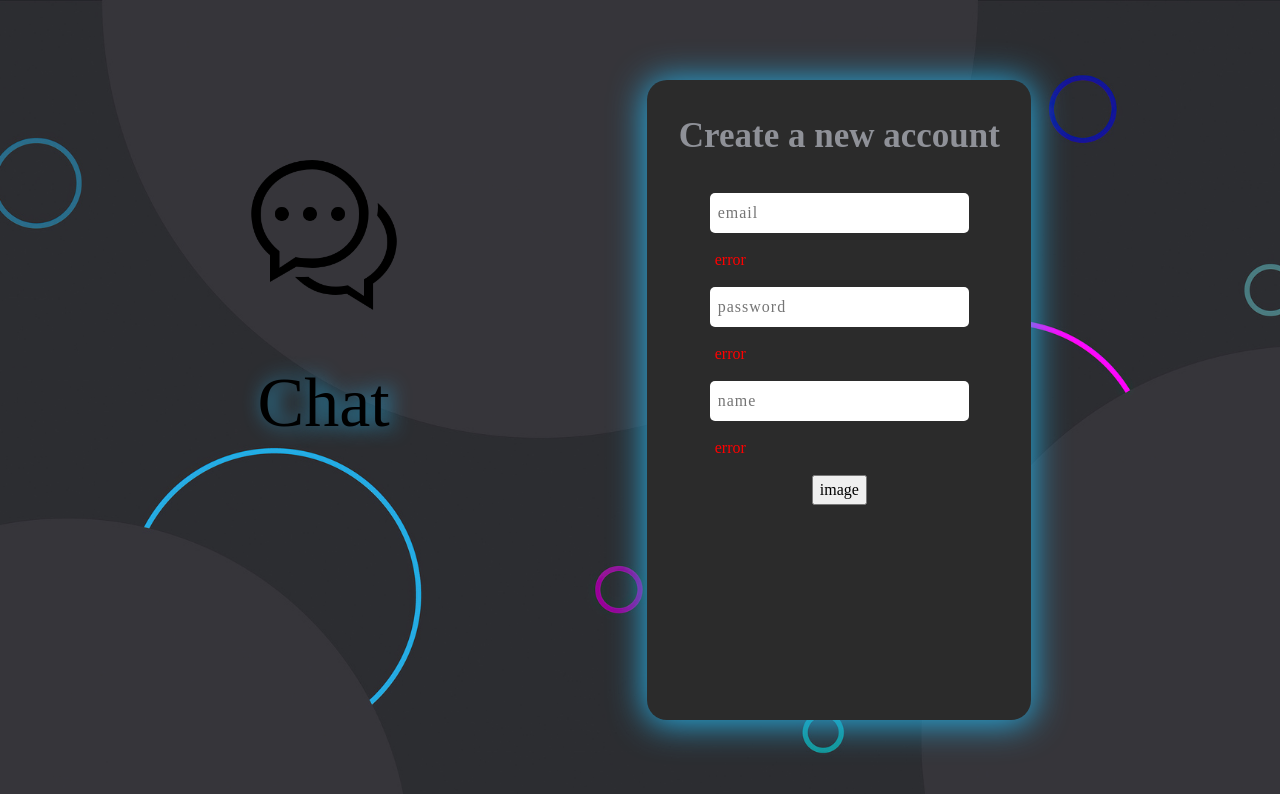
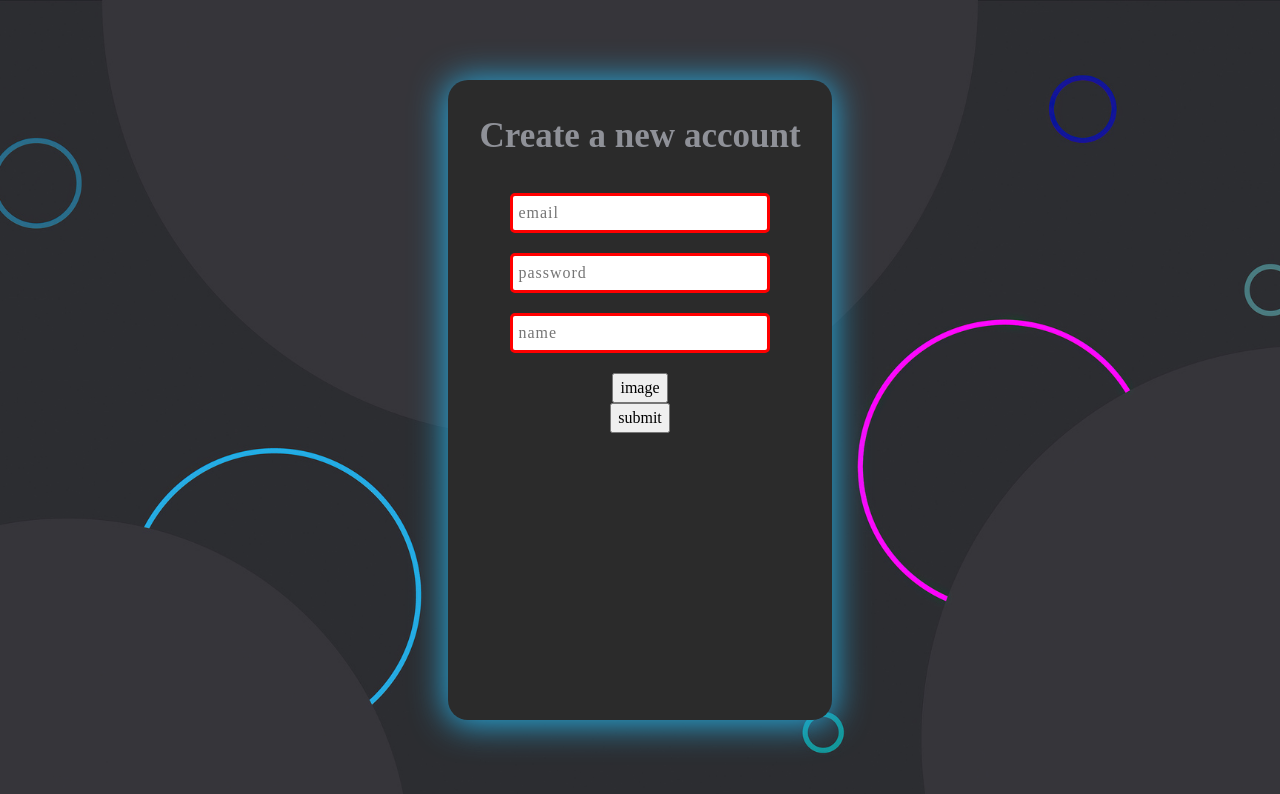
Before and after one commit to kwin64/chat, a React (Create React App) app: page /auth in a window 1280 px wide. Shown: the top 794 px of the page. Built offline with nearby package versions, Linux system fonts and the light colour scheme; the HTML template or start-up script is replaced by a standard one.

Commit message:
feat: submit for registr

```diff
--- a/src/page/auth/Auth.jsx
+++ b/src/page/auth/Auth.jsx
@@ -1,10 +1,19 @@
+import react from 'react'
 import { useRef } from 'react'
 import bgAuth from '../../assets/bgAuth.jpeg'
-import iconChat from '../../assets/iconChat.png'
 import './Auth.scss'
 
 export const Auth = () => {
 	const avatarUrl = useRef('')
+
+	const [email, setEmail] = react.useState('')
+	const [password, setPassword] = react.useState('')
+	const [name, setName] = react.useState('')
+
+	const handleSubmit = e => {
+		e.preventDefault()
+		console.log({ email, password, name })
+	}
 
 	return (
 		<div
@@ -15,49 +24,53 @@ export const Auth = () => {
 				backgroundPosition: 'center center',
 				backgroundSize: 'cover'
 			}}>
-			<div className='title__container'>
-				<div
-					className='title__logo'
-					style={{
-						backgroundImage: `url(${iconChat})`,
-						backgroundRepeat: 'no-repeat',
-						backgroundPosition: 'center center',
-						backgroundSize: 'cover'
-					}}
-				/>
-				<h1 className='title__title'>Chat</h1>
-			</div>
-
 			<div className='auth__container'>
 				<h1 className='auth__title'>Create a new account</h1>
-				<form className='auth__form'>
+				<form
+					className='auth__form'
+					onSubmit={handleSubmit}>
 					<input
 						className='auth__input'
 						type='email'
 						placeholder='email'
+						required
+						onChange={e => setEmail(e.target.value)}
+						value={email}
 					/>
-					<span className='auth__error'>error</span>
 
 					<input
 						className='auth__input'
 						type='password'
 						placeholder='password'
+						required
+						minLength='5'
+						onChange={e => setPassword(e.target.value)}
+						value={password}
 					/>
-					<span className='auth__error'>error</span>
 
 					<input
 						className='auth__input'
 						type='text'
 						placeholder='name'
+						required
+						minLength='2'
+						onChange={e => setName(e.target.value)}
+						value={name}
 					/>
-					<span className='auth__error'>error</span>
-					<button>image</button>
+
+					<button onClick={() => avatarUrl.current.click()}>image</button>
 					<input
 						ref={avatarUrl}
 						type='file'
 						hidden
 						accept='.jpg, .jpeg, .png'
 					/>
+
+					<button
+						type='submit'
+						value='Submit'>
+						submit
+					</button>
 				</form>
 			</div>
 		</div>
--- a/src/page/auth/Auth.scss
+++ b/src/page/auth/Auth.scss
@@ -56,11 +56,18 @@
 
 			input {
 				width: 100%;
-				margin-bottom: 10px;
+				margin-bottom: 20px;
 				outline: none;
 				transition: 0.3s;
 				border: 3px solid transparent;
 				letter-spacing: 1px;
+
+				&:valid {
+					border: 3px solid green;
+				}
+				&:invalid {
+					border: 3px solid red;
+				}
 
 				&:focus {
 					-webkit-box-shadow: 0px 2px 34px 2px rgba(39, 172, 225, 255);
@@ -77,6 +84,7 @@
 			.auth__error {
 				margin-bottom: 10px;
 				padding: 5px;
+				font-size: 20px;
 			}
 
 			span {
```
Also changed, not shown: src/assets/iconChat.png (deleted).
